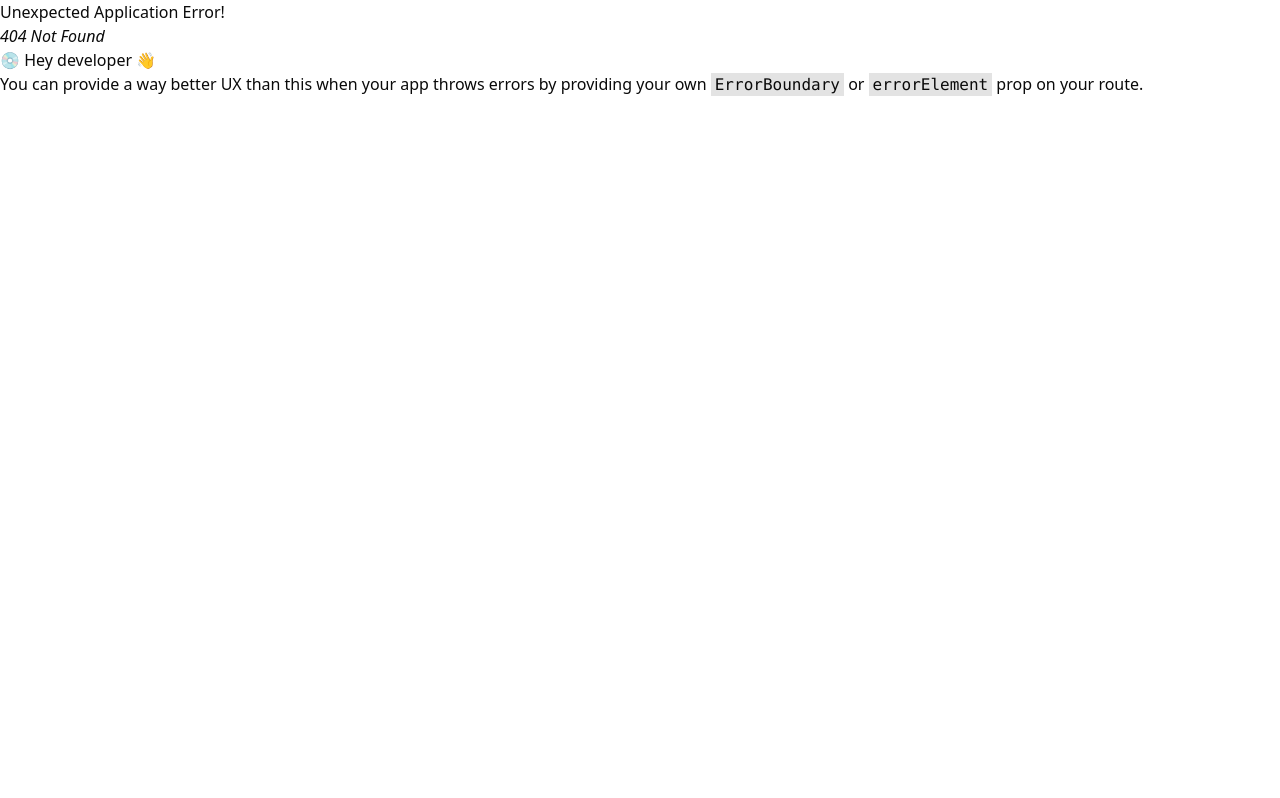
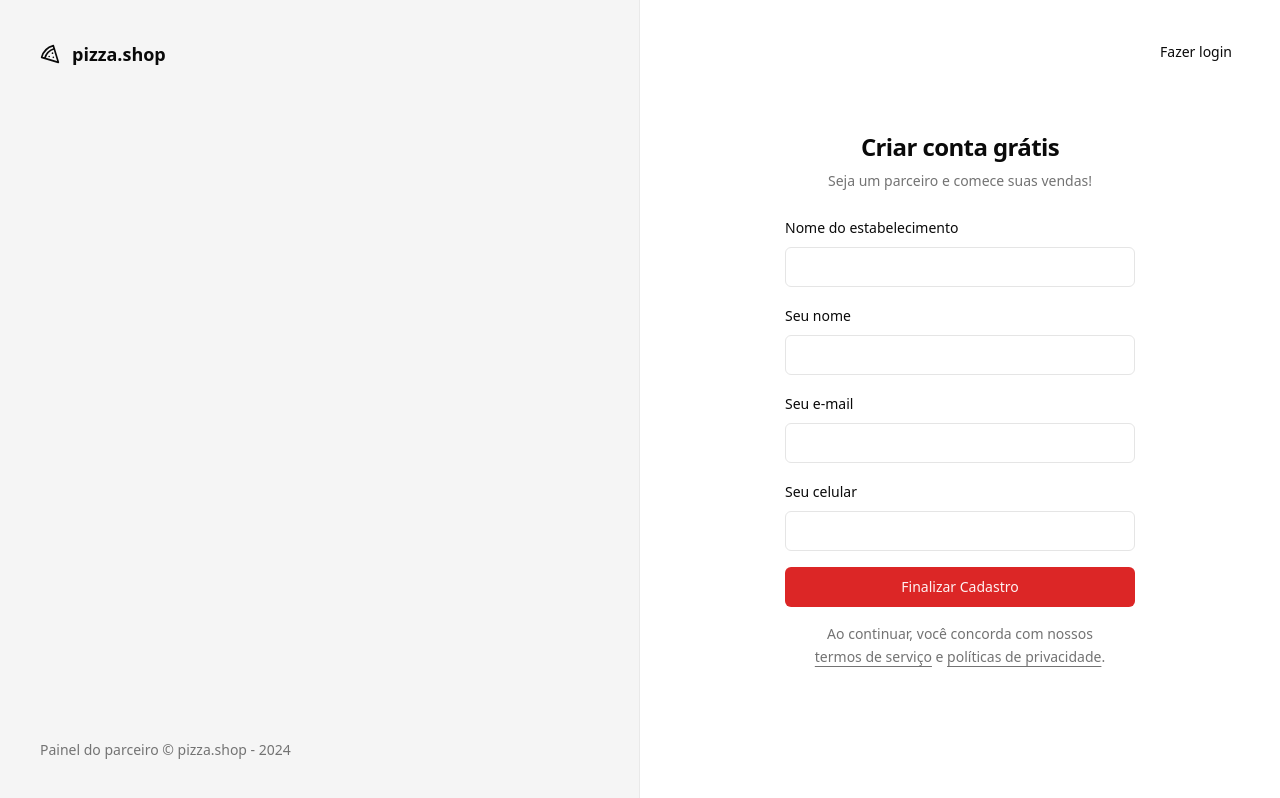
Before and after one commit to ghiberti85/ignite-pizza-shop-web, a React (Vite) app: page /sign-up in a window 1280 px wide. Before the commit this address had no page. Built offline with nearby package versions, Linux system fonts and the light colour scheme.

Commit message:
Page: Restaurante Registration

```diff
--- a/src/pages/_layouts/auth.tsx
+++ b/src/pages/_layouts/auth.tsx
@@ -13,7 +13,7 @@ export function AuthLayout() {
           Painel do parceiro &copy; pizza.shop - {new Date().getFullYear()}
         </footer>
       </div>
-      <div className="flex flex-col items-center justify-center">
+      <div className="relative flex flex-col items-center justify-center">
         <Outlet />
       </div>
     </div>
--- a/src/pages/auth/sign-in.tsx
+++ b/src/pages/auth/sign-in.tsx
@@ -1,5 +1,6 @@
 import { Helmet } from 'react-helmet-async'
 import { useForm } from 'react-hook-form'
+import { Link } from 'react-router-dom'
 import { toast } from 'sonner'
 import { z } from 'zod'
 
@@ -41,6 +42,9 @@ export function SignIn() {
     <>
       <Helmet title="Login" />
       <div className="p-8">
+        <Button variant="ghost" asChild className="absolute right-8 top-8">
+          <Link to="/sign-up">Novo estabelecimento</Link>
+        </Button>
         <div className="flex w-[350px] flex-col justify-center gap-6">
           <div className="flex flex-col gap-2 text-center">
             <h1 className="text-2xl font-semibold tracking-tight">
--- /dev/null
+++ b/src/pages/auth/sign-up.tsx
@@ -0,0 +1,110 @@
+import { Helmet } from 'react-helmet-async'
+import { useForm } from 'react-hook-form'
+import { Link, useNavigate } from 'react-router-dom'
+import { toast } from 'sonner'
+import { z } from 'zod'
+
+import { Button } from '@/components/ui/button'
+import { Input } from '@/components/ui/input'
+import { Label } from '@/components/ui/label'
+
+const signUpForm = z.object({
+  restaurantName: z.string(),
+  managerName: z.string(),
+  phone: z.string(),
+  email: z.string().email(),
+})
+
+type SignUpForm = z.infer<typeof signUpForm>
+
+export function SignUp() {
+  const navigate = useNavigate()
+
+  const {
+    register,
+    handleSubmit,
+    formState: { isSubmitting },
+  } = useForm<SignUpForm>()
+
+  async function handleSignUp(data: SignUpForm) {
+    try {
+      console.log(data)
+
+      await new Promise((resolve) => setTimeout(resolve, 2000))
+
+      toast.success('Restaurante cadastrado com sucesso!', {
+        action: {
+          label: 'Login',
+          onClick: () => navigate('/sign-in'),
+        },
+      })
+    } catch {
+      toast.error('Erro ao cadastrar restaurante.')
+    }
+  }
+
+  return (
+    <>
+      <Helmet title="Cadastro" />
+      <div className="p-8">
+        <Button variant="ghost" asChild className="absolute right-8 top-8">
+          <Link to="/sign-in">Fazer login</Link>
+        </Button>
+        <div className="flex w-[350px] flex-col justify-center gap-6">
+          <div className="flex flex-col gap-2 text-center">
+            <h1 className="text-2xl font-semibold tracking-tight">
+              Criar conta grátis
+            </h1>
+            <p className="text-sm text-muted-foreground">
+              Seja um parceiro e comece suas vendas!
+            </p>
+          </div>
+          <form onSubmit={handleSubmit(handleSignUp)} className="space-y-4">
+            <div className="space-y-2">
+              <Label htmlFor="restaurantName">Nome do estabelecimento</Label>
+              <Input
+                id="restaurantName"
+                type="text"
+                {...register('restaurantName')}
+              />
+            </div>
+
+            <div className="space-y-2">
+              <Label htmlFor="managerName">Seu nome</Label>
+              <Input
+                id="managerName"
+                type="text"
+                {...register('managerName')}
+              />
+            </div>
+
+            <div className="space-y-2">
+              <Label htmlFor="email">Seu e-mail</Label>
+              <Input id="email" type="email" {...register('email')} />
+            </div>
+
+            <div className="space-y-2">
+              <Label htmlFor="phone">Seu celular</Label>
+              <Input id="phone" type="tel" {...register('phone')} />
+            </div>
+            <Button disabled={isSubmitting} className="w-full" type="submit">
+              Finalizar Cadastro
+            </Button>
+
+            <p className="px-6 text-center text-sm leading-relaxed text-muted-foreground">
+              Ao continuar, você concorda com nossos{' '}
+              <a className="underline underline-offset-4" href="">
+                termos de serviço
+              </a>{' '}
+              e{' '}
+              <a className="underline underline-offset-4" href="">
+                políticas de privacidade
+              </a>
+              .
+            </p>
+          </form>
+        </div>
+      </div>
+    </>
+  )
+}
--- a/src/routes.tsx
+++ b/src/routes.tsx
@@ -4,6 +4,7 @@ import { AppLayout } from './pages/_layouts/app'
 import { AuthLayout } from './pages/_layouts/auth'
 import { Dashboard } from './pages/app/dashboard'
 import { SignIn } from './pages/auth/sign-in'
+import { SignUp } from './pages/auth/sign-up'
 
 export const router = createBrowserRouter([
   {
@@ -15,6 +16,9 @@ export const router = createBrowserRouter([
   {
     path: '/',
     element: <AuthLayout />,
-    children: [{ path: '/sign-in', element: <SignIn /> }],
+    children: [
+      { path: '/sign-in', element: <SignIn /> },
+      { path: '/sign-up', element: <SignUp /> },
+    ],
   },
 ])
```
